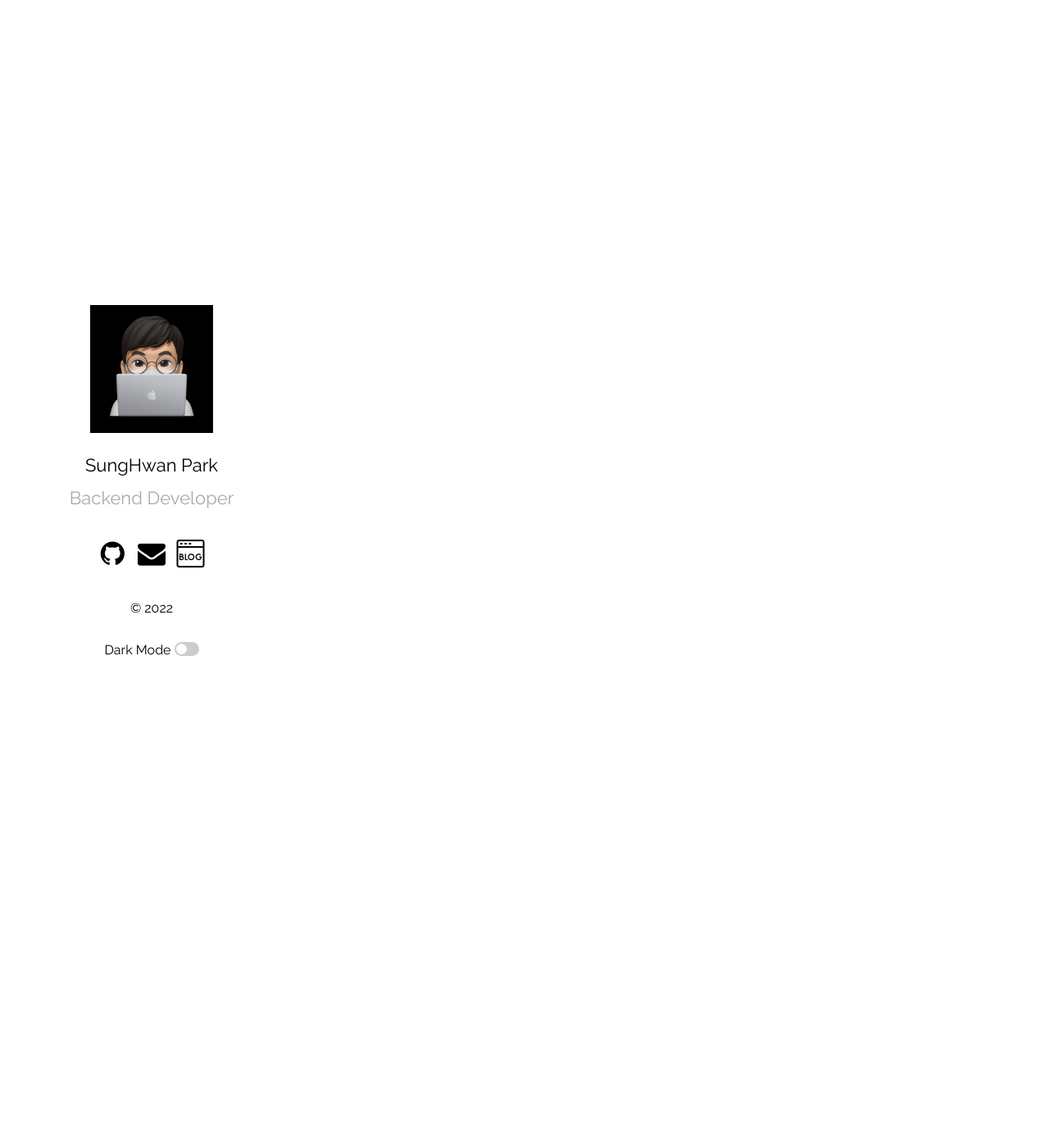
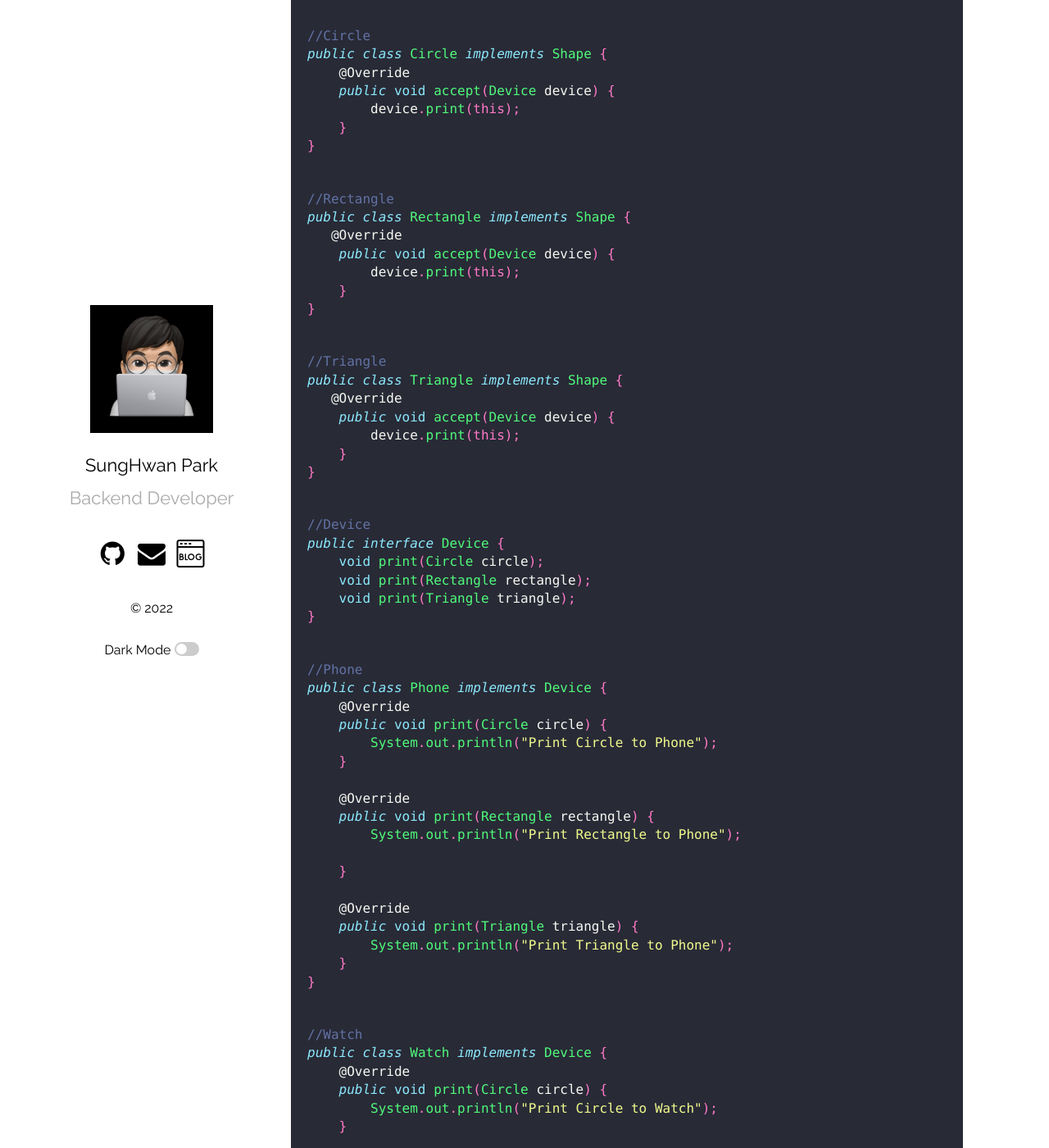
Before and after one commit to mrpark219/TIL, a Jekyll site: the page built from _posts/2022-06-01-6월TIL.markdown, in a window 1280 px wide and 1400 px high, scrolled down 11561 px. Shown: the whole window at 82% size. Built offline with Jekyll 4.4.1, drawn with Linux system fonts in a browser that asks for light colours; comment, search, counter and statistics services are not loaded; some of the changed text lies outside the part shown.

Commit message:
feat: 2022-06-14 TIL 추가

````diff
--- a/_posts/2022-06-01-6월TIL.markdown
+++ b/_posts/2022-06-01-6월TIL.markdown
@@ -513,3 +513,128 @@ public class Client {
 -   정적 디스패치: 런타임이 아닌 컴파일타임에 컴파일러, 사용자, 바이트 코드 모두 어떤 메서드가 실행될지 아는 것이다.
 -   동적 디스패치: 런타임에 어떤 메서드를 실행시킬지 결정하는 것이다. 런타임에 메서드를 호출할 때 receiver parameter를 보고 어떤 객체인지 판단 후 그 클래스의 메서드를 호출한다.
 -   더블 디스패치: 동적 디스패치를 두 번 하는 것이다.
+
+---
+
+### 6/14(화)
+
+코딩으로 학습하는 GoF의 디자인 패턴 - 방문자 패턴 2부<br/>
+패턴 적용하기
+
+```java
+//Shape
+public interface Shape {
+    void accept(Device device);
+}
+```
+
+```java
+//Circle
+public class Circle implements Shape {
+    @Override
+    public void accept(Device device) {
+        device.print(this);
+    }
+}
+```
+
+```java
+//Rectangle
+public class Rectangle implements Shape {
+   @Override
+    public void accept(Device device) {
+        device.print(this);
+    }
+}
+```
+
+```java
+//Triangle
+public class Triangle implements Shape {
+   @Override
+    public void accept(Device device) {
+        device.print(this);
+    }
+}
+```
+
+```java
+//Device
+public interface Device {
+    void print(Circle circle);
+    void print(Rectangle rectangle);
+    void print(Triangle triangle);
+}
+```
+
+```java
+//Phone
+public class Phone implements Device {
+    @Override
+    public void print(Circle circle) {
+        System.out.println("Print Circle to Phone");
+    }
+
+    @Override
+    public void print(Rectangle rectangle) {
+        System.out.println("Print Rectangle to Phone");
+
+    }
+
+    @Override
+    public void print(Triangle triangle) {
+        System.out.println("Print Triangle to Phone");
+    }
+}
+```
+
+```java
+//Watch
+public class Watch implements Device {
+    @Override
+    public void print(Circle circle) {
+        System.out.println("Print Circle to Watch");
+    }
+
+    @Override
+    public void print(Rectangle rectangle) {
+        System.out.println("Print Rectangle to Watch");
+    }
+
+    @Override
+    public void print(Triangle triangle) {
+        System.out.println("Print Triangle to Watch");
+    }
+}
+```
+
+```java
+//Pad
+public class Pad implements Device {
+    @Override
+    public void print(Circle circle) {
+        System.out.println("Print Circle to Pad");
+    }
+
+    @Override
+    public void print(Rectangle rectangle) {
+        System.out.println("Print Rectangle to Pad");
+    }
+
+    @Override
+    public void print(Triangle triangle) {
+        System.out.println("Print Triangle to Pad");
+    }
+}
+```
+
+```java
+//Client
+public class Client {
+    public static void main(String[] args) {
+        Shape rectangle = new Rectangle();
+        Device device = new Pad();
+        rectangle.accept(device);
+    }
+}
+```
````
